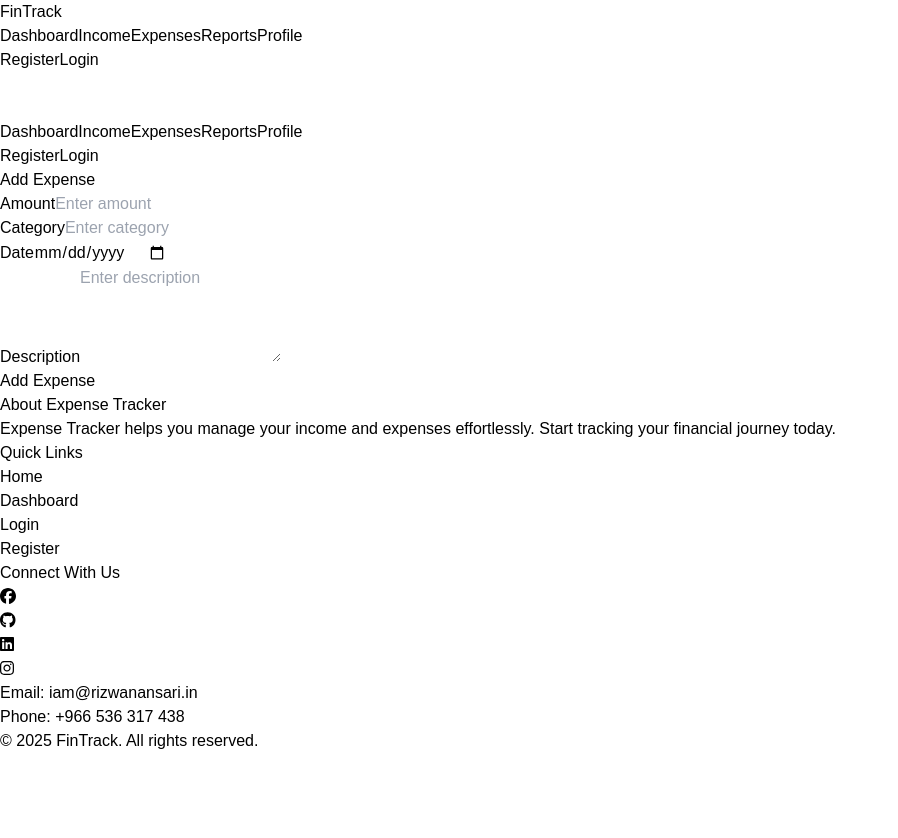
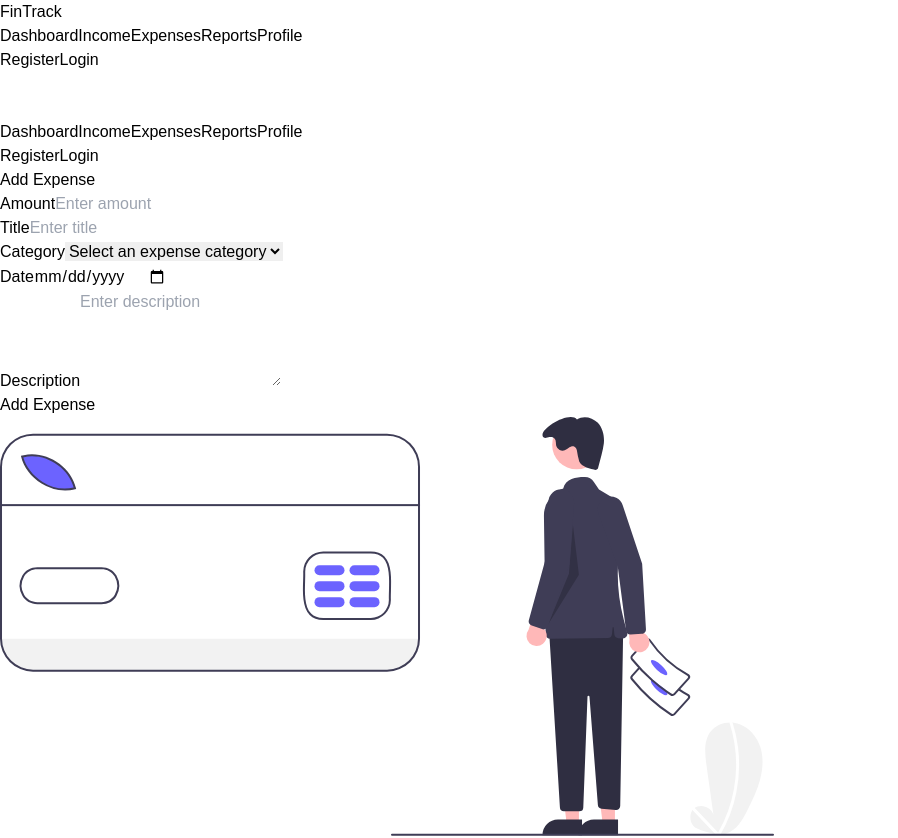
Before and after one commit to Codacad/personal-expense-tracker, a React (Vite) app: page /expense/add in a window 1280 px wide. Shown: the top 838 px of the page, without its empty margins (0-898 px from the left). Before the commit the page ends 800 px from the top, so only its background shows below. Built offline with nearby package versions, Linux system fonts and the light colour scheme; no server answers; a web font is replaced by a local one.

Commit message:
changed jwt options

```diff
--- a/src/components/Navbar.jsx
+++ b/src/components/Navbar.jsx
@@ -11,7 +11,6 @@
     (state) => state.userAuthStatus
   );
   const dispatch = useDispatch();
-  console.log(user, isAuthenticated);
   const toggleMobileMenu = () => {
     setIsMobileMenuOpen(!isMobileMenuOpen);
   };
@@ -30,7 +29,7 @@
     }
   };
   return (
-    <nav className="bg-gradient-to-r from-blue-500 to-indigo-600 text-white shadow-lg">
+    <nav className="bg-gray-900 text-white shadow-lg">
       <div className="max-w-7xl mx-auto px-4 sm:px-6 lg:px-8">
         <div className="flex justify-between items-center h-16">
           {/* Logo */}
--- a/src/routes/AddExpense.jsx
+++ b/src/routes/AddExpense.jsx
@@ -1,14 +1,17 @@
-import React, { useState } from 'react';
-
+import React, { useState } from "react";
+import Payment from "/payment.svg";
+import { useAddExpenseMutation } from "../state/apis/expensesApi";
 const AddExpense = () => {
+  const [addExpense] = useAddExpenseMutation();
   const [expense, setExpense] = useState({
-    amount: '',
-    category: '',
-    date: '',
-    description: '',
+    title: "",
+    amount: "",
+    category: "",
+    date: "",
+    description: "",
   });
 
-  const [error, setError] = useState('');
+  const [error, setError] = useState("");
 
   // Handle input change
   const handleChange = (e) => {
@@ -20,84 +23,169 @@
   };
 
   // Handle form submission
-  const handleSubmit = (e) => {
+  const handleSubmit = async (e) => {
     e.preventDefault();
 
-    if (!expense.amount || !expense.category || !expense.date || !expense.description) {
-      setError('Please fill in all fields');
+    if (
+      !expense.amount ||
+      !expense.category ||
+      !expense.date ||
+      !expense.description
+    ) {
+      setError("Please fill in all fields");
       return;
     }
 
-    // If you are ready to send data to server, you can use an API call here.
-    console.log('Expense submitted:', expense);
+    try {
+      const response = await addExpense(expense);
+      console.log(response);
+    } catch (error) {
+      console.log(error);
+    }
 
     // Clear form after submission
-    setExpense({
-      amount: '',
-      category: '',
-      date: '',
-      description: '',
-    });
+    // setExpense({
+    //   title: "",
+    //   amount: "",
+    //   category: "",
+    //   date: "",
+    //   description: "",
+    // });
 
-    setError('');
+    setError("");
   };
 
   return (
-    <div className="max-w-4xl mx-auto p-8 bg-white shadow-md rounded-lg mt-10">
-      <h2 className="text-3xl font-semibold text-center mb-6">Add Expense</h2>
+    <div className="bg-gray-100 min-h-screen flex items-center justify-center p-6">
+      <div className="bg-white rounded-lg shadow-lg max-w-6xl w-full overflow-hidden grid grid-cols-1 md:grid-cols-2">
+        {/* Left Column - Form */}
+        <div className="p-8">
+          <h2 className="text-3xl font-semibold text-red-700 mb-6 text-center">
+            Add Expense
+          </h2>
 
           {error && <div className="mb-4 text-red-500">{error}</div>}
 
-      <form onSubmit={handleSubmit}>
-        <div className="mb-4">
-          <label htmlFor="amount" className="block text-sm font-medium text-gray-700">Amount</label>
+          <form onSubmit={handleSubmit} className="space-y-4">
+            <div>
+              <label
+                htmlFor="amount"
+                className="block text-sm font-medium text-gray-700"
+              >
+                Amount
+              </label>
               <input
                 type="number"
                 id="amount"
                 name="amount"
                 value={expense.amount}
                 onChange={handleChange}
-            className="w-full p-3 mt-1 border border-gray-300 rounded-md shadow-sm focus:outline-none focus:ring-2 focus:ring-teal-500"
+                className="w-full p-3 mt-1 border border-gray-300 rounded-md shadow-sm focus:outline-none focus:ring-2 focus:ring-red-500"
                 placeholder="Enter amount"
                 required
               />
             </div>
 
-        <div className="mb-4">
-          <label htmlFor="category" className="block text-sm font-medium text-gray-700">Category</label>
+            <div>
+              <label
+                htmlFor="title"
+                className="block text-sm font-medium text-gray-700"
+              >
+                Title
+              </label>
               <input
                 type="text"
+                id="title"
+                name="title"
+                value={expense.title}
+                onChange={handleChange}
+                className="w-full p-3 mt-1 border border-gray-300 rounded-md shadow-sm focus:outline-none focus:ring-2 focus:ring-red-500"
+                placeholder="Enter title"
+                required
+              />
+            </div>
+            <div className="mb-4">
+              <label
+                htmlFor="category"
+                className="block text-sm font-medium text-gray-700"
+              >
+                Category
+              </label>
+              <select
                 id="category"
                 name="category"
                 value={expense.category}
                 onChange={handleChange}
                 className="w-full p-3 mt-1 border border-gray-300 rounded-md shadow-sm focus:outline-none focus:ring-2 focus:ring-teal-500"
-            placeholder="Enter category"
                 required
-          />
+              >
+                <option value="" disabled>
+                  Select an expense category
+                </option>
+                <option value="Rent">Rent</option>
+                <option value="Utilities">Utilities</option>
+                <option value="Groceries">Groceries</option>
+                <option value="Transportation">Transportation</option>
+                <option value="Insurance">Insurance</option>
+                <option value="Healthcare">Healthcare</option>
+                <option value="Debt Repayment">Debt Repayment</option>
+                <option value="Education">Education</option>
+                <option value="Childcare">Childcare</option>
+                <option value="Entertainment">Entertainment</option>
+                <option value="Dining Out">Dining Out</option>
+                <option value="Travel">Travel</option>
+                <option value="Clothing">Clothing</option>
+                <option value="Personal Care">Personal Care</option>
+                <option value="Subscriptions">Subscriptions</option>
+                <option value="Gifts">Gifts</option>
+                <option value="Charity">Charity</option>
+                <option value="Home Maintenance">Home Maintenance</option>
+                <option value="Office Supplies">Office Supplies</option>
+                <option value="Marketing">Marketing</option>
+                <option value="Legal Fees">Legal Fees</option>
+                <option value="Taxes">Taxes</option>
+                <option value="Investments">Investments</option>
+                <option value="Savings">Savings</option>
+                <option value="Loan Payments">Loan Payments</option>
+                <option value="Technology">Technology</option>
+                <option value="Fitness">Fitness</option>
+                <option value="Pets">Pets</option>
+                <option value="Miscellaneous">Miscellaneous</option>
+                <option value="Other">Other</option>
+              </select>
             </div>
 
-        <div className="mb-4">
-          <label htmlFor="date" className="block text-sm font-medium text-gray-700">Date</label>
+            <div>
+              <label
+                htmlFor="date"
+                className="block text-sm font-medium text-gray-700"
+              >
+                Date
+              </label>
               <input
                 type="date"
                 id="date"
                 name="date"
                 value={expense.date}
                 onChange={handleChange}
-            className="w-full p-3 mt-1 border border-gray-300 rounded-md shadow-sm focus:outline-none focus:ring-2 focus:ring-teal-500"
+                className="w-full p-3 mt-1 border border-gray-300 rounded-md shadow-sm focus:outline-none focus:ring-2 focus:ring-red-500"
                 required
               />
             </div>
 
-        <div className="mb-4">
-          <label htmlFor="description" className="block text-sm font-medium text-gray-700">Description</label>
+            <div>
+              <label
+                htmlFor="description"
+                className="block text-sm font-medium text-gray-700"
+              >
+                Description
+              </label>
               <textarea
                 id="description"
                 name="description"
                 value={expense.description}
                 onChange={handleChange}
-            className="w-full p-3 mt-1 border border-gray-300 rounded-md shadow-sm focus:outline-none focus:ring-2 focus:ring-teal-500"
+                className="w-full p-3 mt-1 border border-gray-300 rounded-md shadow-sm focus:outline-none focus:ring-2 focus:ring-red-500"
                 placeholder="Enter description"
                 rows="4"
                 required
@@ -107,13 +195,24 @@
             <div className="text-center">
               <button
                 type="submit"
-            className="px-6 py-3 bg-teal-600 text-white font-semibold rounded-lg shadow-lg hover:bg-teal-700 transition duration-300"
+                className="px-6 py-3 bg-red-600 text-white font-semibold rounded-lg shadow-lg hover:bg-red-700 transition duration-300"
               >
                 Add Expense
               </button>
             </div>
           </form>
         </div>
+
+        {/* Right Column - Illustration */}
+        <div className="bg-red-100 flex items-center justify-center">
+          <img
+            src={Payment}
+            alt="Expense Tracker Illustration"
+            className="w-3/4 h-auto object-contain"
+          />
+        </div>
+      </div>
+    </div>
   );
 };
 
--- a/src/routes/AddIncome.jsx
+++ b/src/routes/AddIncome.jsx
@@ -1,15 +1,15 @@
-import React, { useState } from 'react';
-
+import React, { useState } from "react";
+import Savings from "/savings.svg";
 const AddIncome = () => {
   const [income, setIncome] = useState({
-    amount: '',
-    source: '',
-    category: '',
-    date: '',
-    description: '',
+    amount: "",
+    source: "",
+    category: "",
+    date: "",
+    description: "",
   });
 
-  const [error, setError] = useState('');
+  const [error, setError] = useState("");
 
   // Handle input change
   const handleChange = (e) => {
@@ -24,35 +24,51 @@
   const handleSubmit = (e) => {
     e.preventDefault();
 
-    if (!income.amount || !income.source || !income.category || !income.date || !income.description) {
-      setError('Please fill in all fields');
+    if (
+      !income.amount ||
+      !income.source ||
+      !income.category ||
+      !income.date ||
+      !income.description
+    ) {
+      setError("Please fill in all fields");
       return;
     }
 
     // If you are ready to send data to server, you can use an API call here.
-    console.log('Income submitted:', income);
+    console.log("Income submitted:", income);
 
     // Clear form after submission
     setIncome({
-      amount: '',
-      source: '',
-      category: '',
-      date: '',
-      description: '',
+      amount: "",
+      source: "",
+      category: "",
+      date: "",
+      description: "",
     });
 
-    setError('');
+    setError("");
   };
 
   return (
-    <div className="max-w-4xl mx-auto p-8 bg-white shadow-md rounded-lg mt-10">
-      <h2 className="text-3xl font-semibold text-center mb-6">Add Income</h2>
+    <div className="bg-gray-100 min-h-screen flex items-center justify-center p-6">
+      <div className="bg-white rounded-lg shadow-lg max-w-6xl w-full overflow-hidden grid grid-cols-1 md:grid-cols-2">
+        {/* Left Column - Form */}
+        <div className="p-8">
+          <h2 className="text-3xl font-semibold text-teal-700 mb-6 text-center">
+            Add Income
+          </h2>
 
           {error && <div className="mb-4 text-red-500">{error}</div>}
 
-      <form onSubmit={handleSubmit}>
-        <div className="mb-4">
-          <label htmlFor="amount" className="block text-sm font-medium text-gray-700">Amount</label>
+          <form onSubmit={handleSubmit} className="space-y-4">
+            <div>
+              <label
+                htmlFor="amount"
+                className="block text-sm font-medium text-gray-700"
+              >
+                Amount
+              </label>
               <input
                 type="number"
                 id="amount"
@@ -65,8 +81,13 @@
               />
             </div>
 
-        <div className="mb-4">
-          <label htmlFor="source" className="block text-sm font-medium text-gray-700">Source</label>
+            <div>
+              <label
+                htmlFor="source"
+                className="block text-sm font-medium text-gray-700"
+              >
+                Source
+              </label>
               <input
                 type="text"
                 id="source"
@@ -80,21 +101,55 @@
             </div>
 
             <div className="mb-4">
-          <label htmlFor="category" className="block text-sm font-medium text-gray-700">Category</label>
-          <input
-            type="text"
+      <label htmlFor="category" className="block text-sm font-medium text-gray-700">
+        Category
+      </label>
+      <select
         id="category"
         name="category"
         value={income.category}
         onChange={handleChange}
         className="w-full p-3 mt-1 border border-gray-300 rounded-md shadow-sm focus:outline-none focus:ring-2 focus:ring-teal-500"
-            placeholder="Enter category"
         required
-          />
+      >
+        <option value="" disabled>Select a category</option>
+        <option value="Salary">Salary</option>
+        <option value="Freelance">Freelance</option>
+        <option value="Business">Business</option>
+        <option value="Investment">Investment</option>
+        <option value="Rent">Rent</option>
+        <option value="Dividends">Dividends</option>
+        <option value="Capital Gains">Capital Gains</option>
+        <option value="Savings Interest">Savings Interest</option>
+        <option value="Pension">Pension</option>
+        <option value="Government Benefits">Government Benefits</option>
+        <option value="Inheritance">Inheritance</option>
+        <option value="Lottery">Lottery</option>
+        <option value="Insurance Payout">Insurance Payout</option>
+        <option value="Gift">Gift</option>
+        <option value="Grants">Grants</option>
+        <option value="Scholarship">Scholarship</option>
+        <option value="Crowdfunding">Crowdfunding</option>
+        <option value="Royalties">Royalties</option>
+        <option value="Consulting">Consulting</option>
+        <option value="Stock Options">Stock Options</option>
+        <option value="Part-time Job">Part-time Job</option>
+        <option value="Bonuses">Bonuses</option>
+        <option value="Referral Income">Referral Income</option>
+        <option value="Affiliate Marketing">Affiliate Marketing</option>
+        <option value="Tips">Tips</option>
+        <option value="Rental Income">Rental Income</option>
+        <option value="Other">Other</option>
+      </select>
     </div>
 
-        <div className="mb-4">
-          <label htmlFor="date" className="block text-sm font-medium text-gray-700">Date</label>
+            <div>
+              <label
+                htmlFor="date"
+                className="block text-sm font-medium text-gray-700"
+              >
+                Date
+              </label>
               <input
                 type="date"
                 id="date"
@@ -106,8 +161,13 @@
               />
             </div>
 
-        <div className="mb-4">
-          <label htmlFor="description" className="block text-sm font-medium text-gray-700">Description</label>
+            <div>
+              <label
+                htmlFor="description"
+                className="block text-sm font-medium text-gray-700"
+              >
+                Description
+              </label>
               <textarea
                 id="description"
                 name="description"
@@ -130,6 +190,17 @@
             </div>
           </form>
         </div>
+
+        {/* Right Column - Illustration */}
+        <div className="bg-teal-100 flex items-center justify-center">
+          <img
+            src={Savings}
+            alt="Income Tracker Illustration"
+            className="w-3/4 h-auto object-contain"
+          />
+        </div>
+      </div>
+    </div>
   );
 };
 
```
Also changed, not shown: src/state/apis/expensesApi.js (+26 -0 lines), src/state/apis/incomeApis.jsx (+31 -0 lines), src/store.js (+8 -1 lines), public/payment.svg (added), public/savings.svg (added). Lines whose indentation alone changed are shown as unchanged.
